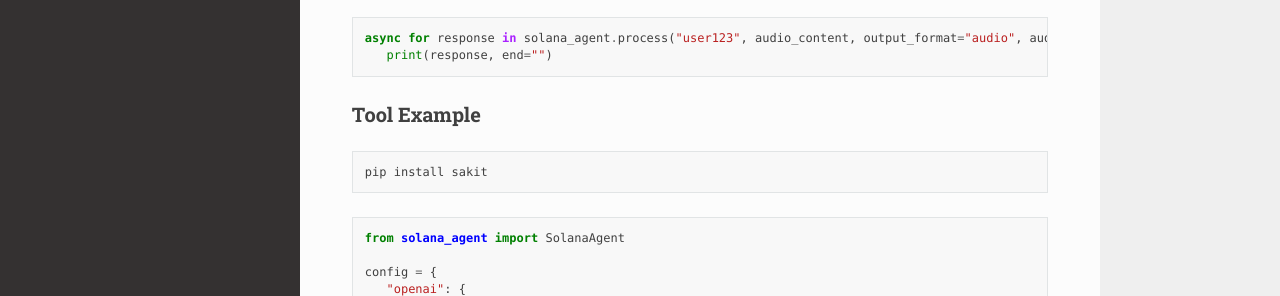
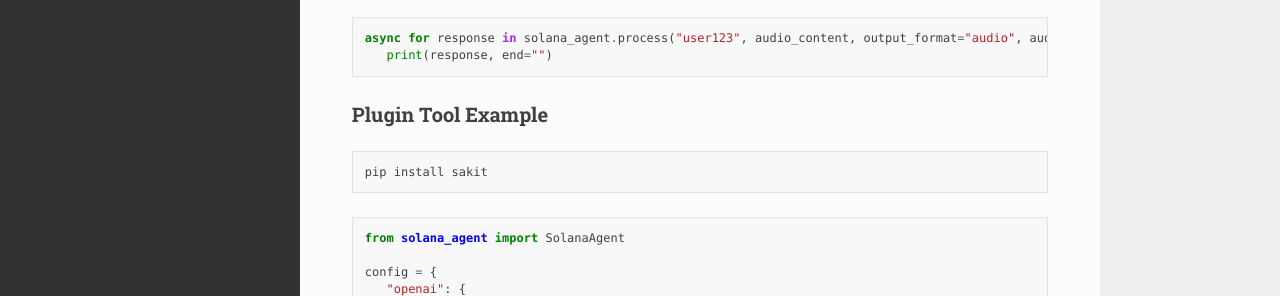
Before and after one commit to truemagic-coder/solana-agent, a Sphinx documentation site: the page built from docs/index.rst, in a window 1280 px wide and 900 px high, scrolled down 3639 px. Shown: the part 159-455 px from the top of the window. Built offline with Sphinx 7.4.7 and the Read the Docs theme 3.1.0, drawn with Linux system fonts in a browser that asks for light colours.

```diff
--- a/docs/index.rst
+++ b/docs/index.rst
@@ -217,7 +217,7 @@ You can prompt to control aspects of speech, including:
       print(response, end="")
 
 
-Tool Example
+Plugin Tool Example
 ~~~~~~~~~~~~~~~~~~~~~~~~~~~~~~~
 
 .. code-block:: bash
```
Also changed, not shown: README.md (+1 -1 lines).
